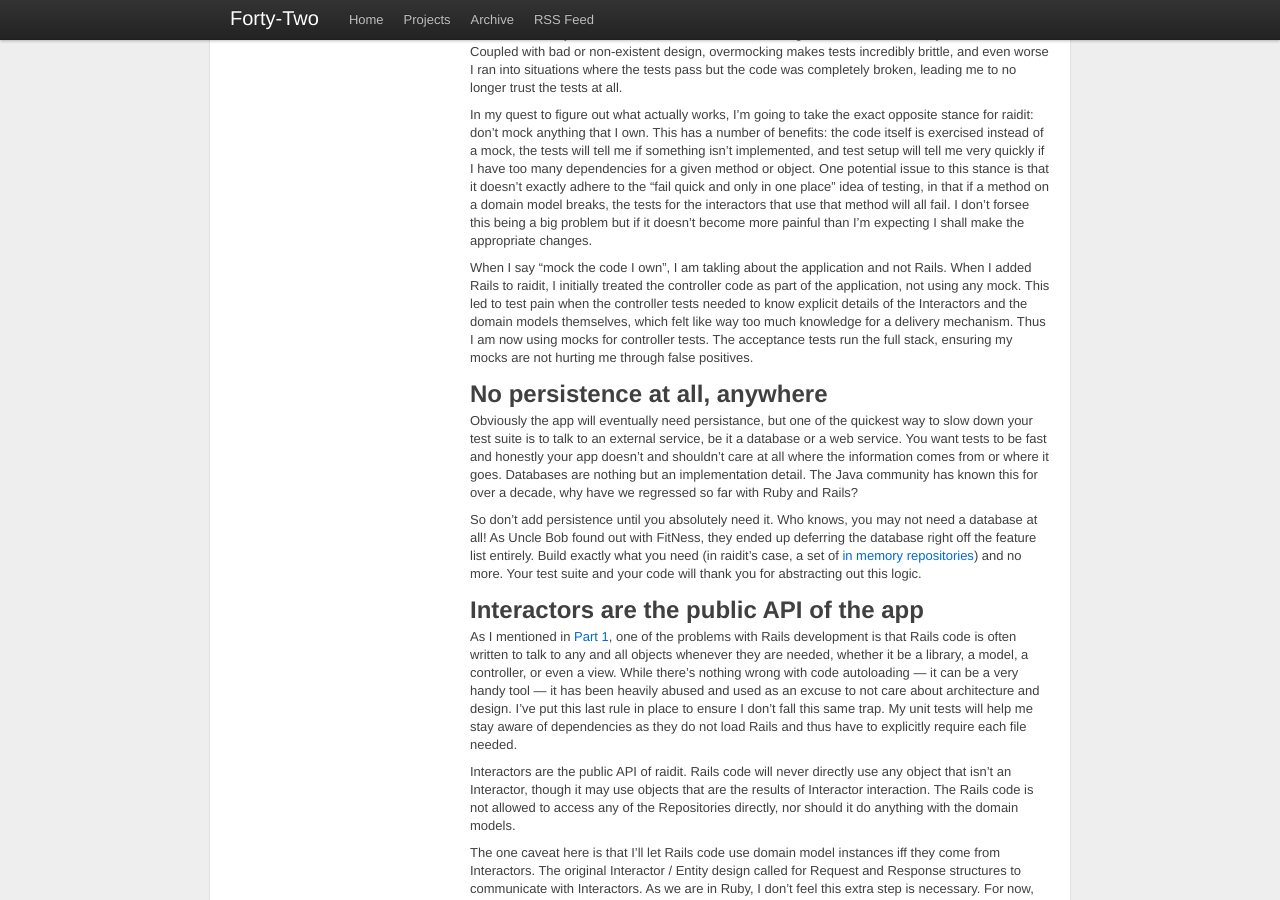
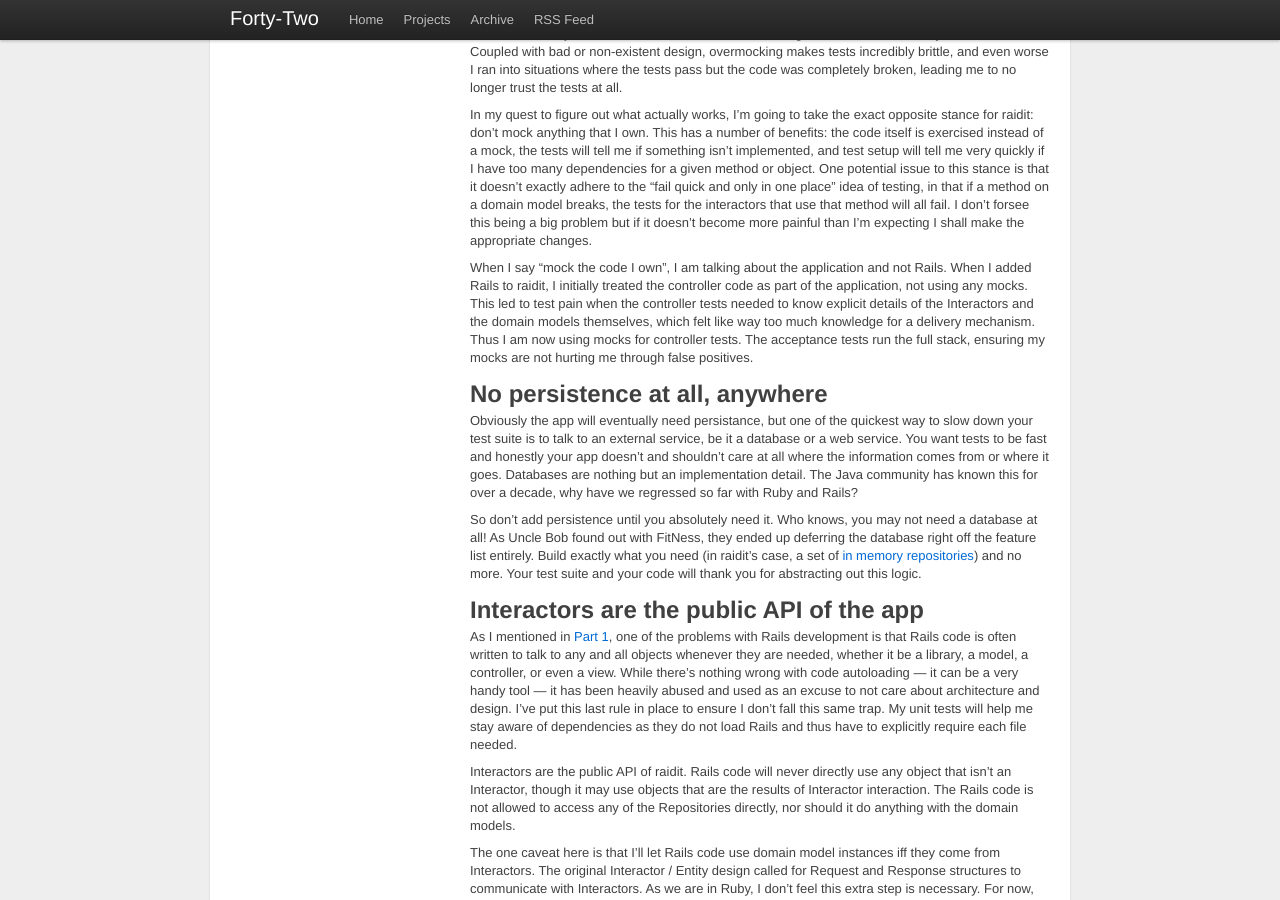
Before and after one commit to jasonroelofs/website, a Jekyll site: the page built from _posts/2012-06-05-rules-for-rails-app-development.markdown, in a window 1280 px wide and 900 px high, scrolled down 1469 px. Built offline with Jekyll 4.4.1, drawn with Linux system fonts in a browser that asks for light colours; Markdown is read by kramdown in place of the engine named in the settings; comment, search, counter and statistics services are not loaded; some of the changed text lies outside the part shown.

Commit message:
Tweaks and fixes

```diff
--- a/_posts/2012-06-05-rules-for-rails-app-development.markdown
+++ b/_posts/2012-06-05-rules-for-rails-app-development.markdown
@@ -48,7 +48,7 @@
 
 In my quest to figure out what actually works, I'm going to take the exact opposite stance for raidit: don't mock anything that I own. This has a number of benefits: the code itself is exercised instead of a mock, the tests will tell me if something isn't implemented, and test setup will tell me very quickly if I have too many dependencies for a given method or object. One potential issue to this stance is that it doesn't exactly adhere to the "fail quick and only in one place" idea of testing, in that if a method on a domain model breaks, the tests for the interactors that use that method will all fail. I don't forsee this being a big problem but if it doesn't become more painful than I'm expecting I shall make the appropriate changes.
 
-When I say "mock the code I own", I am takling about the application and not Rails. When I added Rails to raidit, I initially treated the controller code as part of the application, not using any mock. This led to test pain when the controller tests needed to know explicit details of the Interactors and the domain models themselves, which felt like way too much knowledge for a delivery mechanism. Thus I am now using mocks for controller tests. The acceptance tests run the full stack, ensuring my mocks are not hurting me through false positives.
+When I say "mock the code I own", I am talking about the application and not Rails. When I added Rails to raidit, I initially treated the controller code as part of the application, not using any mocks. This led to test pain when the controller tests needed to know explicit details of the Interactors and the domain models themselves, which felt like way too much knowledge for a delivery mechanism. Thus I am now using mocks for controller tests. The acceptance tests run the full stack, ensuring my mocks are not hurting me through false positives.
 
 ## No persistence at all, anywhere
 
```
Also changed, not shown: other parts of _posts/2012-06-05-rules-for-rails-app-development.markdown (+1 -1 lines).
